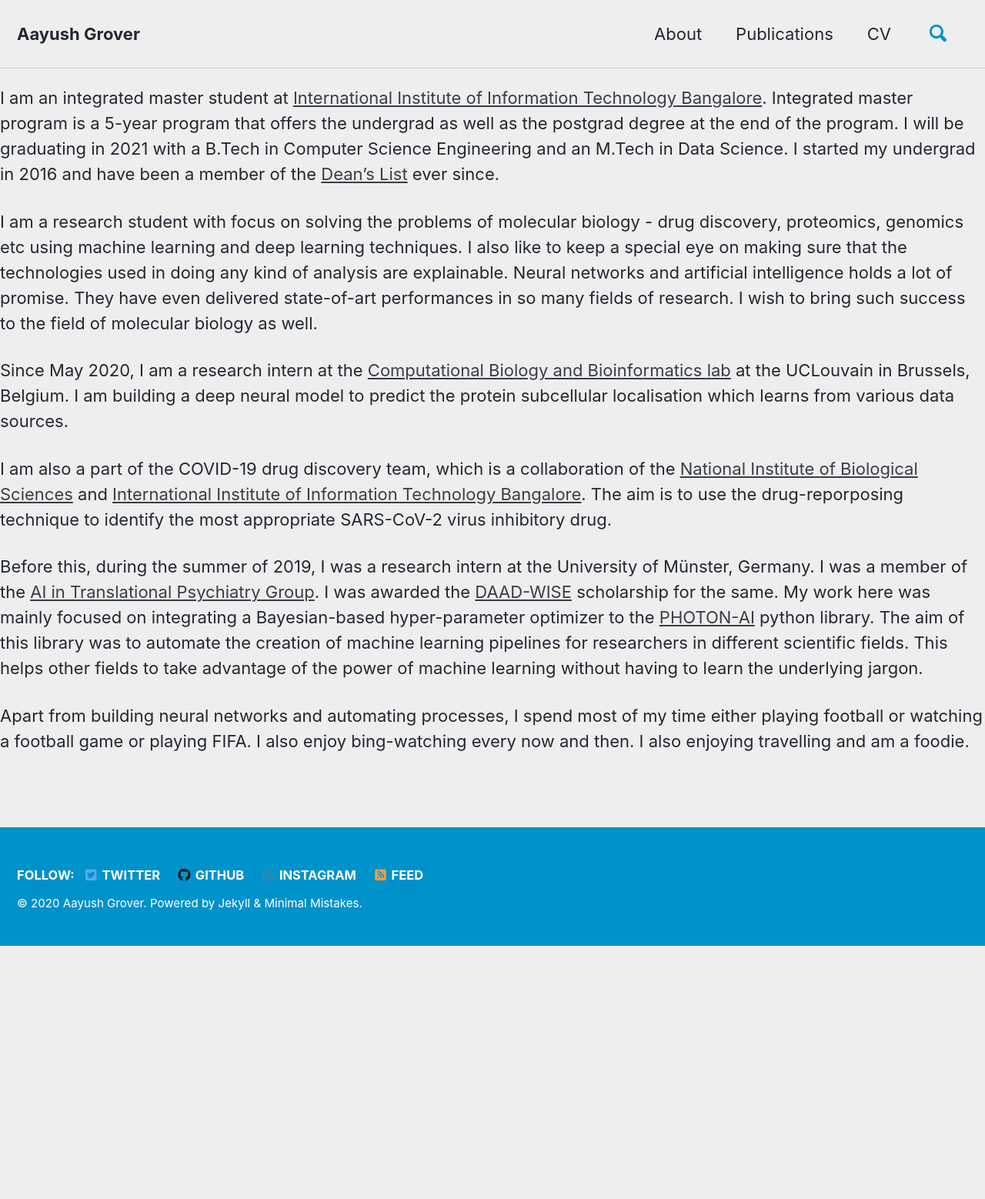
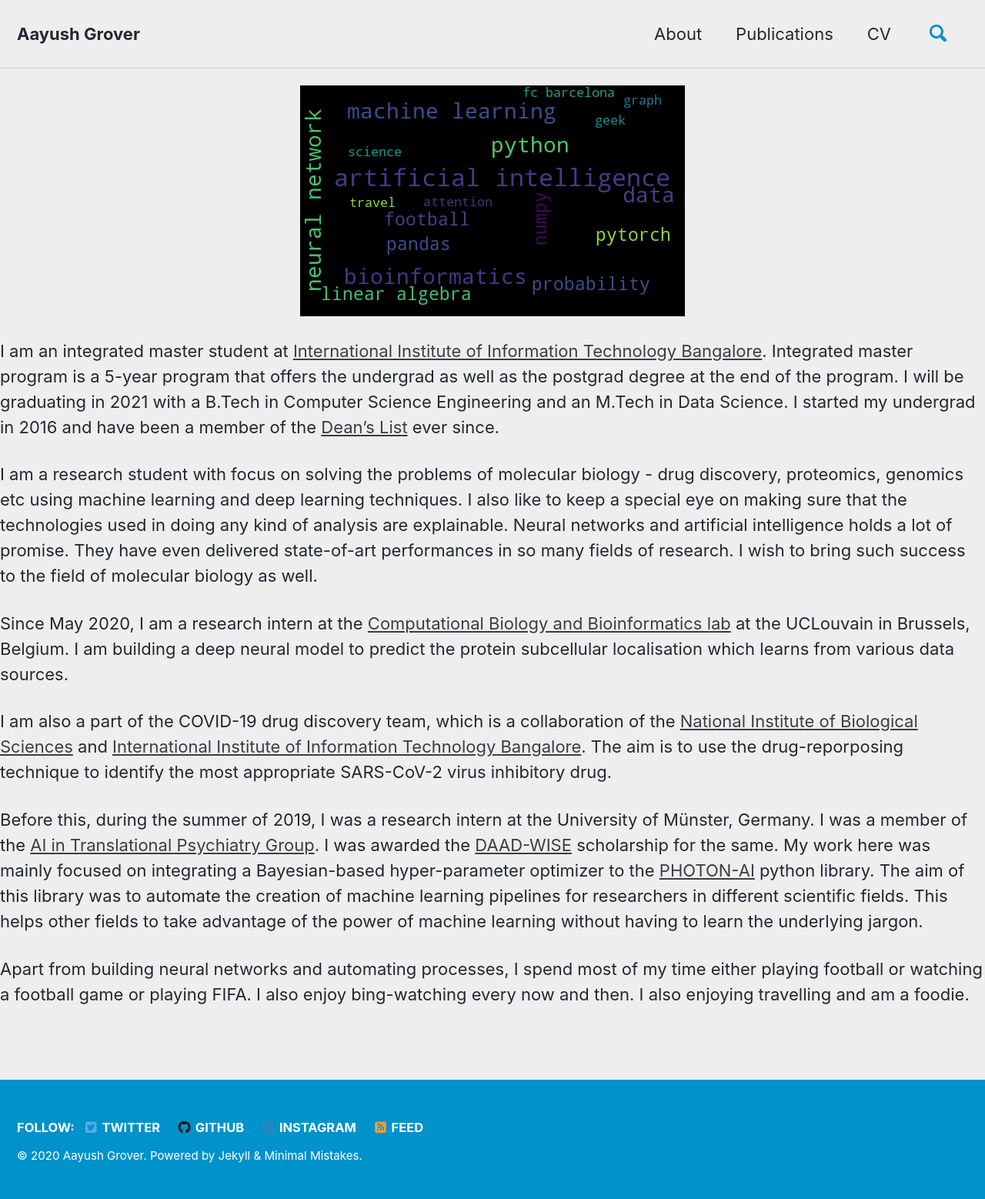
Before and after one commit to AayushGrover/AayushGrover.github.io, a Jekyll site: the page built from _pages/about.md, in a window 1280 px wide. Shown: the whole page at 77% size. Built offline with Jekyll 4.4.1, drawn with Linux system fonts in a browser that asks for light colours; cached includes are drawn as plain includes; nearby versions of some CDN libraries; our own code applies the rules of GitHub Pages for plain Markdown files; before the commit the page ends 1229 px from its top, so only the background shows below that.

Commit message:
Update about.md

```diff
--- a/_pages/about.md
+++ b/_pages/about.md
@@ -5,6 +5,10 @@ modified: 2020/06/29
 comments: false
 author_profile: true
 ---
+
+<p align="center">
+  <img src="https://github.com/AayushGrover/AayushGrover.github.io/blob/master/assets/WordCloud.png" />
+</p>
 
 I am an integrated master student at [International Institute of Information Technology Bangalore](https://www.iiitb.ac.in/). Integrated master program is a 5-year program that offers the undergrad as well as the postgrad degree at the end of the program. I will be graduating in 2021 with a B.Tech in Computer Science Engineering and an M.Tech in Data Science. I started my undergrad in 2016 and have been a member of the [Dean's List](https://www.iiitb.ac.in/deans-list) ever since.
 
```
